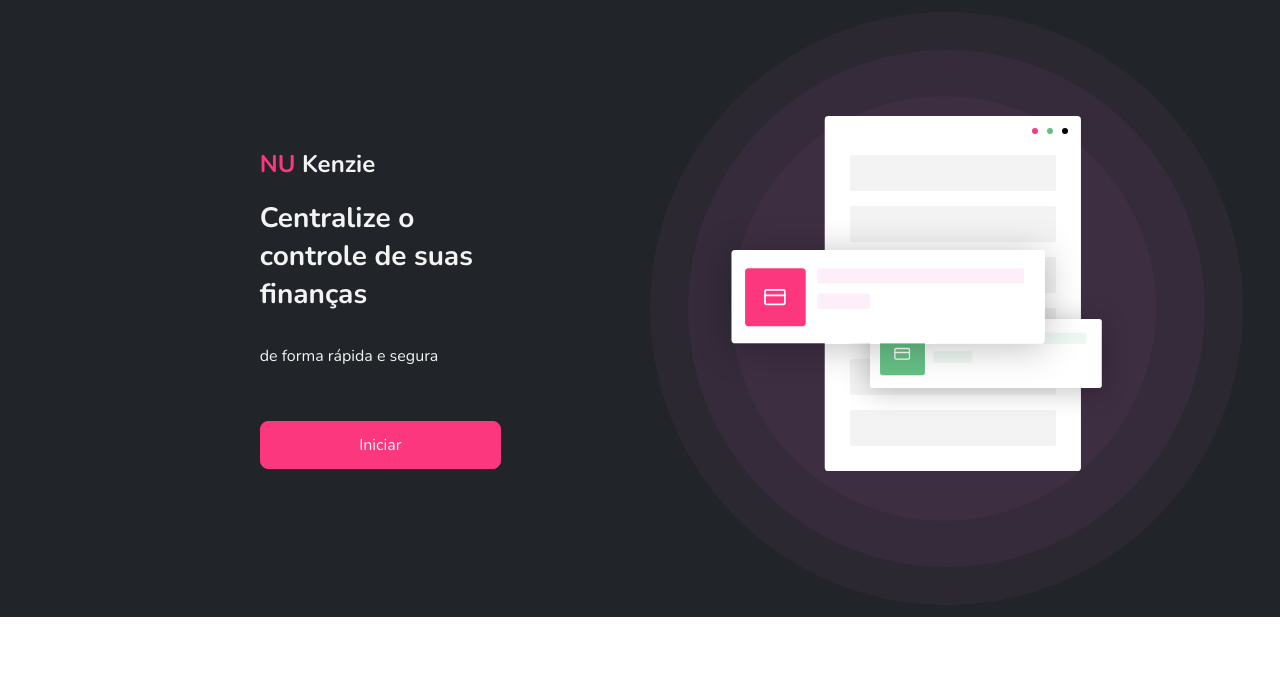
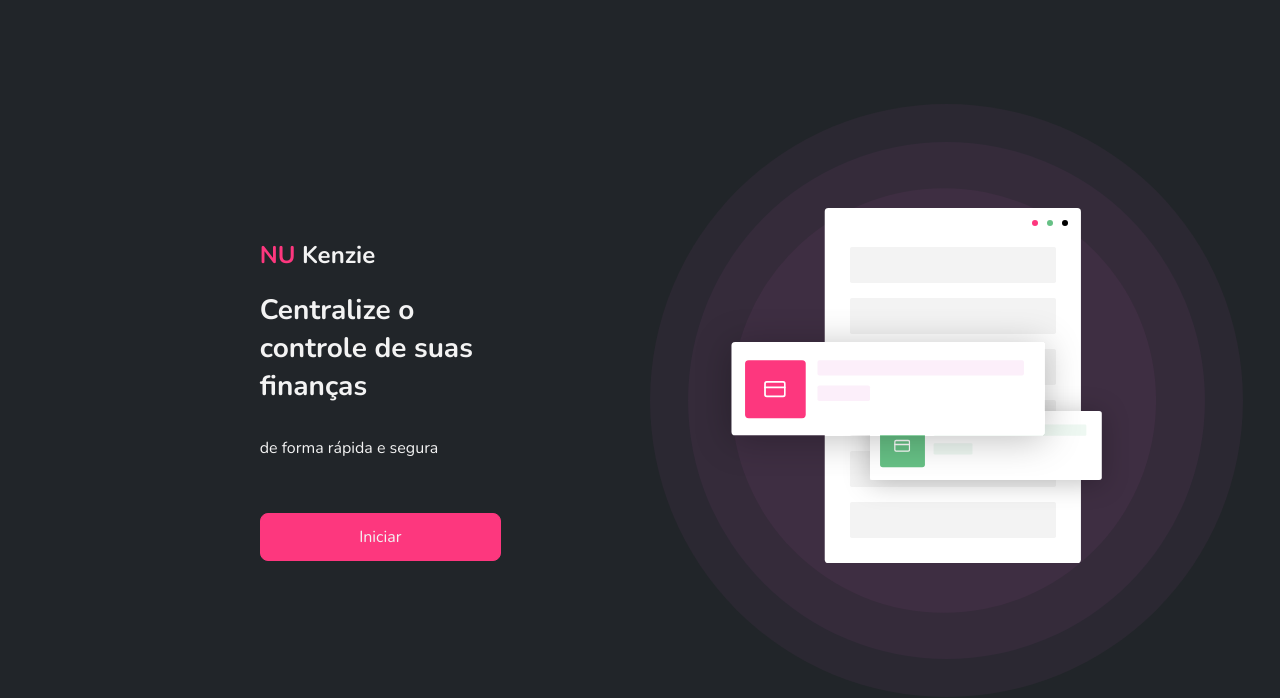
Before and after one commit to Kenzie-Academy-Brasil-Developers/react-entrega-s1-template-nu-kenzie-juorlando, a React (Create React App) app: page / in a window 1280 px wide. Shown: the top 698 px of the page. Built offline with nearby package versions, Linux system fonts and the light colour scheme.

Commit message:
correções

```diff
--- a/src/stylles/inicial.css
+++ b/src/stylles/inicial.css
@@ -8,12 +8,14 @@
   padding: 0;
   margin: 0;
   box-sizing: border-box;
+  outline: 0;
 }
 
 .App {
   padding: 0.6rem;
   width: 100%;
   max-width: 1100px;
+  height: 100vh;
   margin: 0 auto;
   display: flex;
   background-color: #212529;
```
